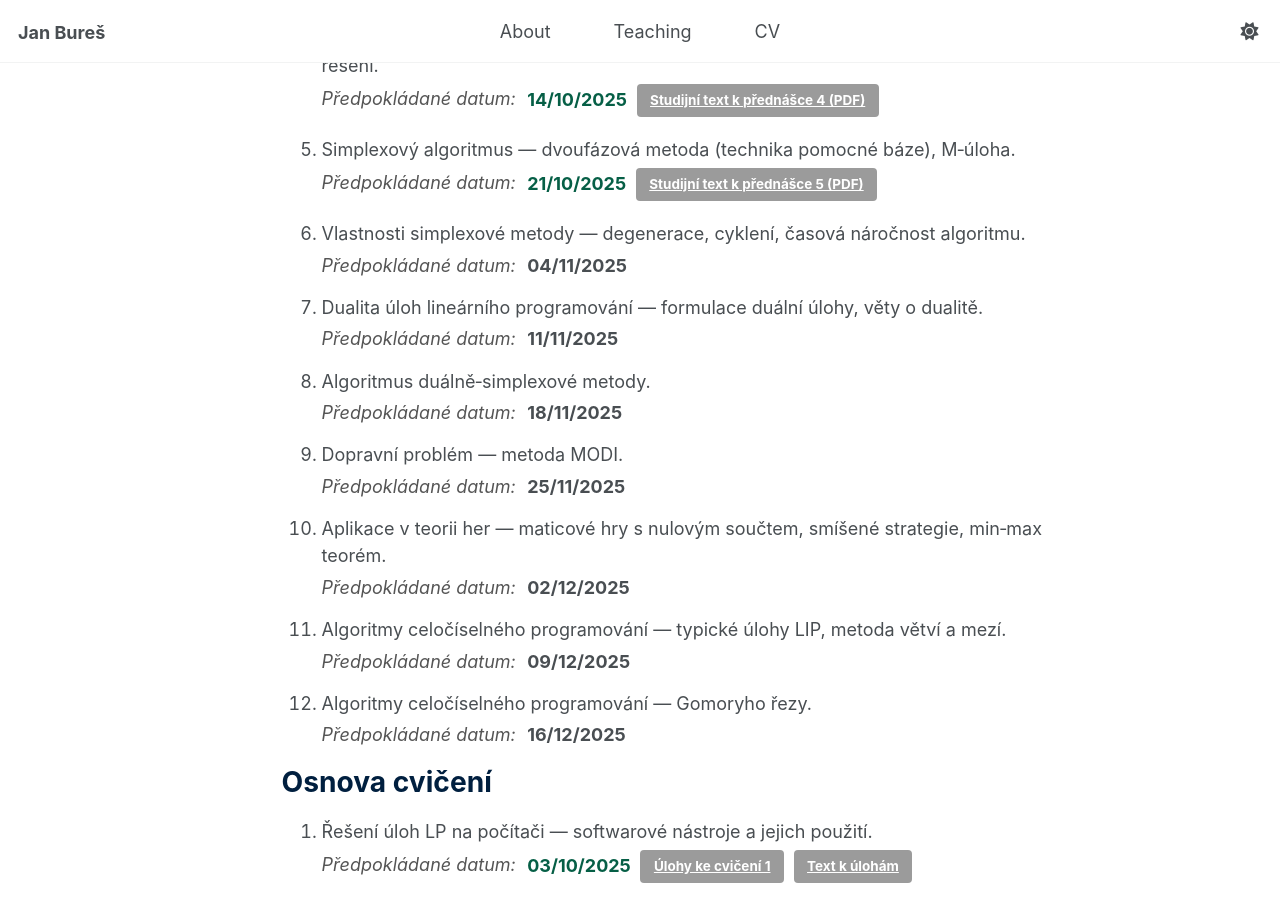
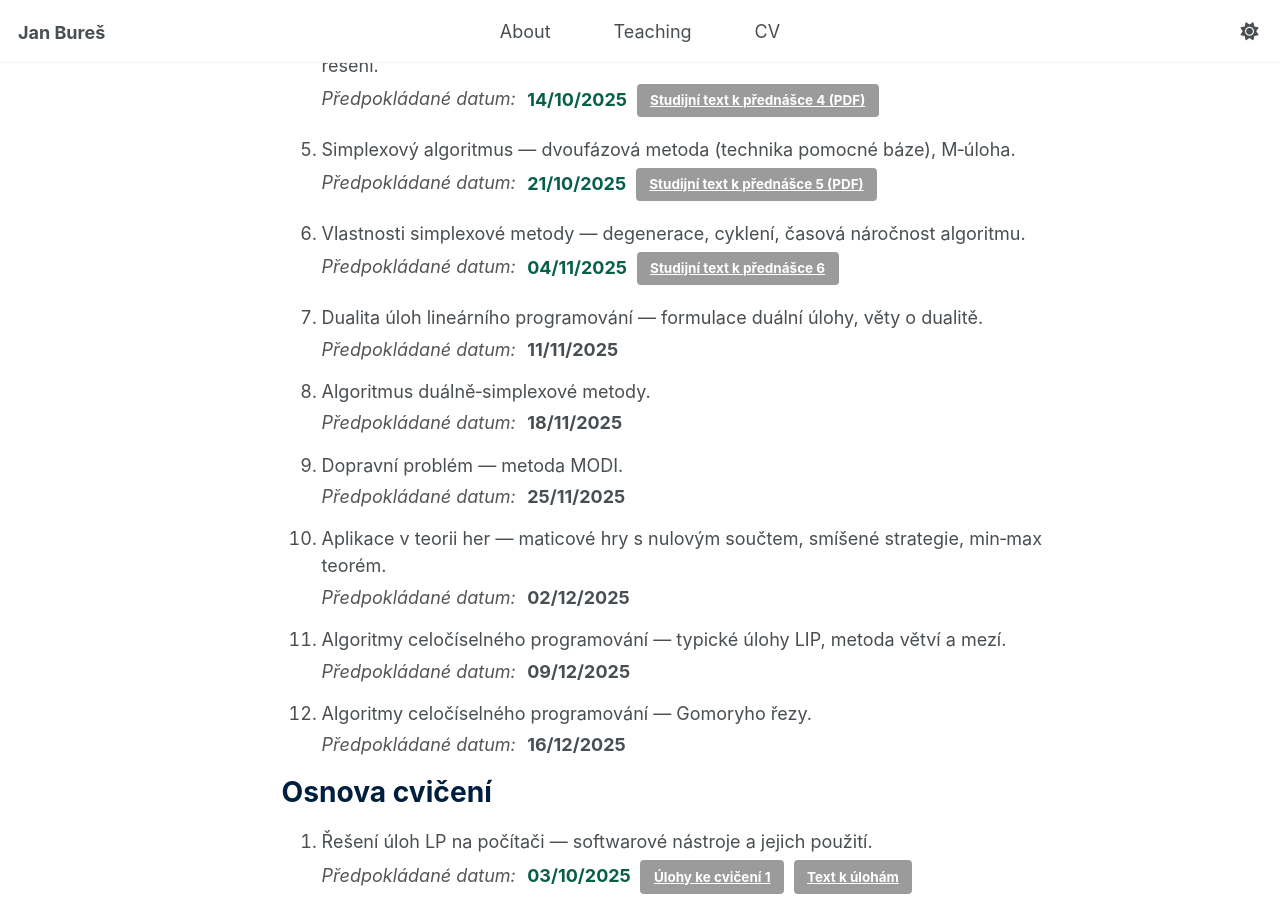
Before and after one commit to buresjan/buresjan.github.io, a Jekyll site: the page built from _teaching/01lip.md, in a window 1280 px wide and 900 px high, scrolled down 1146 px. Built offline with Jekyll 4.4.1, drawn with Linux system fonts in a browser that asks for light colours.

Commit message:
change color

```diff
--- a/_teaching/01lip.md
+++ b/_teaching/01lip.md
@@ -69,7 +69,7 @@
 5. Simplexový algoritmus — dvoufázová metoda (technika pomocné báze), M‑úloha.
    <div class="lp-date"><span class="label">Předpokládané datum:</span> <span class="date past">21/10/2025</span> <a class="btn" href="{{ '/files/pr05.pdf' | relative_url }}" download>Studijní text k přednášce 5 (PDF)</a></div>
 6. Vlastnosti simplexové metody — degenerace, cyklení, časová náročnost algoritmu.
-   <div class="lp-date"><span class="label">Předpokládané datum:</span> <span class="date">04/11/2025</span></div>
+   <div class="lp-date"><span class="label">Předpokládané datum:</span> <span class="date past">04/11/2025</span> <a class="btn" href="{{ '/files/pr06.pdf' | relative_url }}" download>Studijní text k přednášce 6</a></div>
 7. Dualita úloh lineárního programování — formulace duální úlohy, věty o dualitě.
    <div class="lp-date"><span class="label">Předpokládané datum:</span> <span class="date">11/11/2025</span></div>
 8. Algoritmus duálně‑simplexové metody.
```
